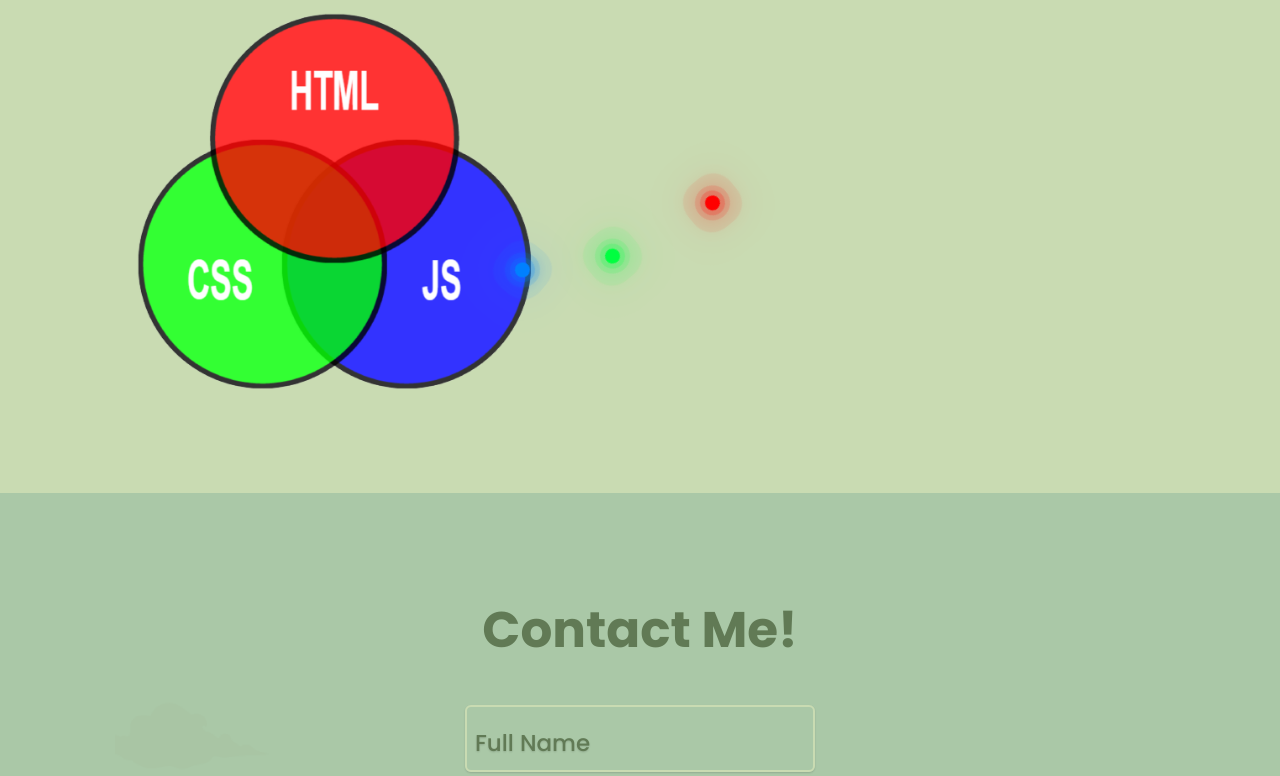
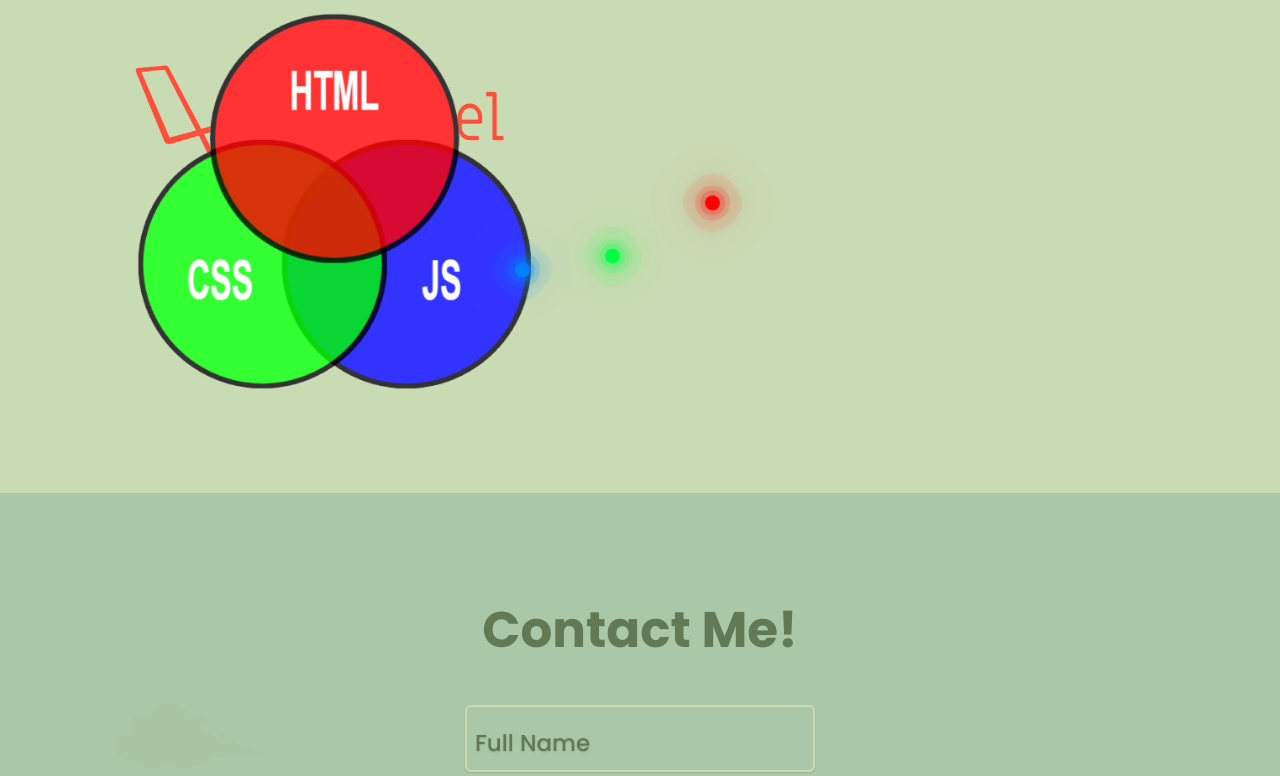
Before and after one commit to harvot-source/myPortfolio, a plain HTML site: page index.html in a window 1280 px wide. Shown: the part 3283-4059 px from the top of the page. Drawn offline with nearby package versions, Linux system fonts and the light colour scheme.

Commit message:
added skill

```diff
--- a/index.html
+++ b/index.html
@@ -247,8 +247,10 @@
                             <img src="images/Reacts1.png" alt="" class="widthHeight2">
                             <img src="https://upload.wikimedia.org/wikipedia/commons/thumb/d/d9/Node.js_logo.svg/2560px-Node.js_logo.svg.png" alt="" class="widthHeight2">
                             <img src="images/php1.png" alt="" class="widthHeight2">
+
                         </div>
                       <div class="">
+                        <img src="images/laravelpreview.png" alt="" class="laravel">
                        <marquee behavior="alternate" scrollamount="10" direction="right" >
                         <img src="images/hcj.png" alt="" class="widthHeight">
                        </marquee>
--- a/style1.css
+++ b/style1.css
@@ -524,6 +524,16 @@ img {
     background-position: center;
 
 
+    height: 30%;
+    width: 30%;
+    border-radius:0%;
+}
+.laravel {
+    position:absolute;
+    display: flex;
+    justify-content: center;
+    align-items: center;
+    background-position: center;
     height: 30%;
     width: 30%;
     border-radius:0%;
```
Also changed, not shown: images/laravelpreview.png (added).
